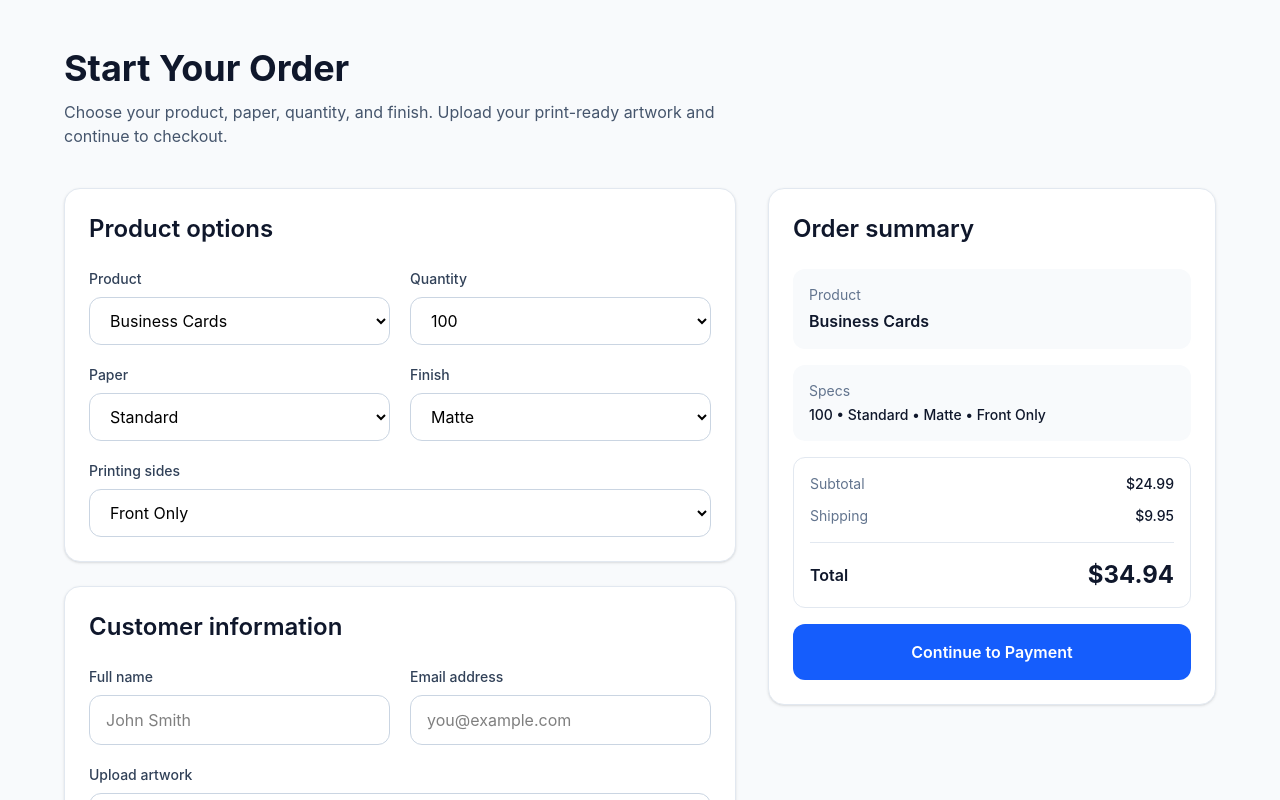
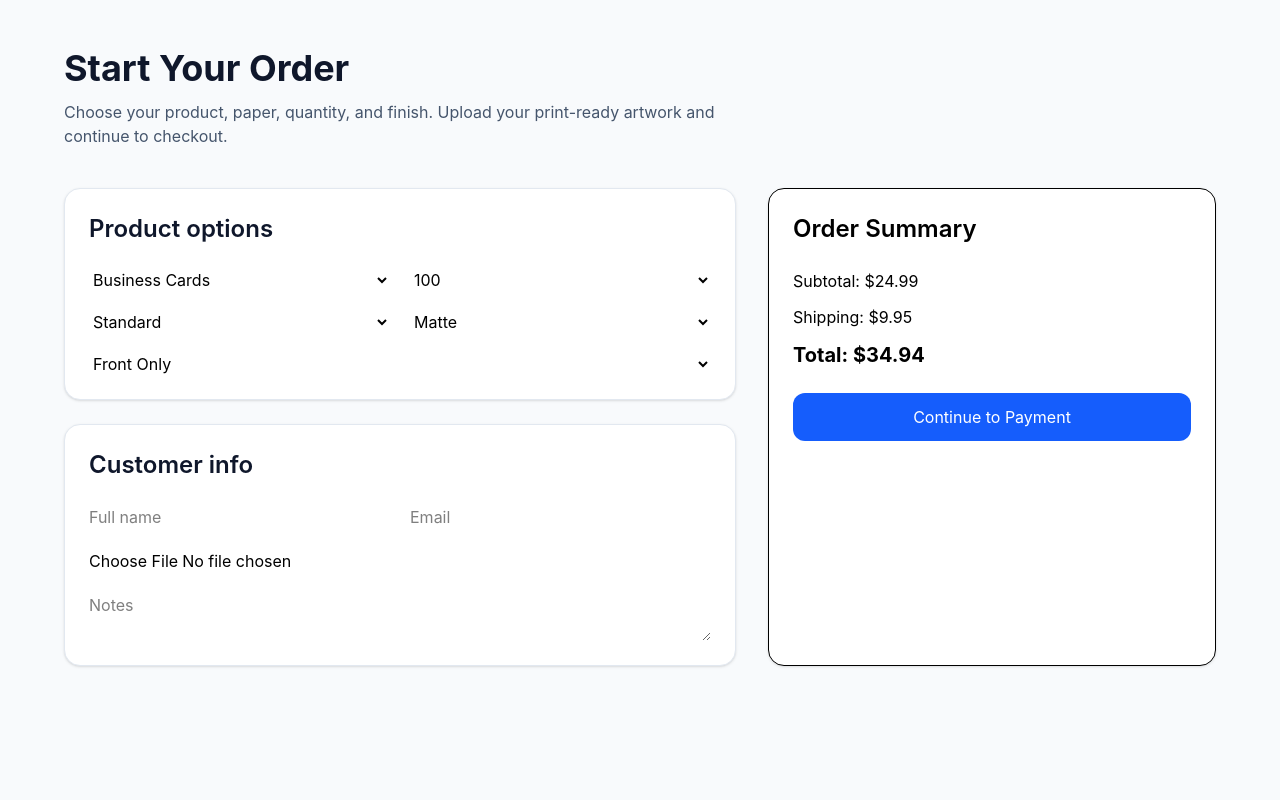
Before and after one commit to deworkenj-envision/Version-25a, a Next.js app: page /order in a window 1280 px wide. Shown: the top 800 px of the page. Built offline with nearby package versions, Linux system fonts and the light colour scheme.

Commit message:
Update page.js

```diff
--- a/app/order/page.js
+++ b/app/order/page.js
@@ -1,7 +1,7 @@
 "use client";
 
 import { useEffect, useMemo, useState } from "react";
-import { PRODUCT_OPTIONS, calculatePrice, formatPrice } from "@/lib/pricing";
+import { PRODUCT_OPTIONS, calculatePrice, formatPrice } from "../../lib/pricing";
 
 export default function OrderPage() {
   const [productName, setProductName] = useState("Business Cards");
@@ -144,232 +144,79 @@ export default function OrderPage() {
 
         <form onSubmit={handleCheckout} className="grid gap-8 lg:grid-cols-[1.2fr_0.8fr]">
           <div className="space-y-6">
+
+            {/* PRODUCT OPTIONS */}
             <div className="rounded-2xl border border-slate-200 bg-white p-6 shadow-sm">
-              <h2 className="text-2xl font-semibold text-slate-900">
-                Product options
-              </h2>
+              <h2 className="text-2xl font-semibold text-slate-900">Product options</h2>
 
               <div className="mt-6 grid gap-5 md:grid-cols-2">
-                <div>
-                  <label htmlFor="productName" className="mb-2 block text-sm font-medium text-slate-700">
-                    Product
-                  </label>
-                  <select
-                    id="productName"
-                    value={productName}
-                    onChange={(e) => setProductName(e.target.value)}
-                    className="w-full rounded-xl border border-slate-300 px-4 py-3 outline-none focus:border-blue-600 focus:ring-2 focus:ring-blue-100"
-                  >
-                    {Object.keys(PRODUCT_OPTIONS).map((product) => (
-                      <option key={product} value={product}>
-                        {product}
-                      </option>
+
+                <select value={productName} onChange={(e) => setProductName(e.target.value)} className="input">
+                  {Object.keys(PRODUCT_OPTIONS).map((p) => (
+                    <option key={p}>{p}</option>
                   ))}
                 </select>
-                </div>
 
-                <div>
-                  <label htmlFor="quantity" className="mb-2 block text-sm font-medium text-slate-700">
-                    Quantity
-                  </label>
-                  <select
-                    id="quantity"
-                    value={quantity}
-                    onChange={(e) => setQuantity(Number(e.target.value))}
-                    className="w-full rounded-xl border border-slate-300 px-4 py-3 outline-none focus:border-blue-600 focus:ring-2 focus:ring-blue-100"
-                  >
-                    {options.quantities.map((value) => (
-                      <option key={value} value={value}>
-                        {value}
-                      </option>
+                <select value={quantity} onChange={(e) => setQuantity(Number(e.target.value))} className="input">
+                  {options.quantities.map((q) => (
+                    <option key={q}>{q}</option>
                   ))}
                 </select>
-                </div>
 
-                <div>
-                  <label htmlFor="paper" className="mb-2 block text-sm font-medium text-slate-700">
-                    Paper
-                  </label>
-                  <select
-                    id="paper"
-                    value={paper}
-                    onChange={(e) => setPaper(e.target.value)}
-                    className="w-full rounded-xl border border-slate-300 px-4 py-3 outline-none focus:border-blue-600 focus:ring-2 focus:ring-blue-100"
-                  >
-                    {options.papers.map((value) => (
-                      <option key={value} value={value}>
-                        {value}
-                      </option>
+                <select value={paper} onChange={(e) => setPaper(e.target.value)} className="input">
+                  {options.papers.map((p) => (
+                    <option key={p}>{p}</option>
                   ))}
                 </select>
-                </div>
 
-                <div>
-                  <label htmlFor="finish" className="mb-2 block text-sm font-medium text-slate-700">
-                    Finish
-                  </label>
-                  <select
-                    id="finish"
-                    value={finish}
-                    onChange={(e) => setFinish(e.target.value)}
-                    className="w-full rounded-xl border border-slate-300 px-4 py-3 outline-none focus:border-blue-600 focus:ring-2 focus:ring-blue-100"
-                  >
-                    {options.finishes.map((value) => (
-                      <option key={value} value={value}>
-                        {value}
-                      </option>
+                <select value={finish} onChange={(e) => setFinish(e.target.value)} className="input">
+                  {options.finishes.map((f) => (
+                    <option key={f}>{f}</option>
                   ))}
                 </select>
-                </div>
 
-                <div className="md:col-span-2">
-                  <label htmlFor="sides" className="mb-2 block text-sm font-medium text-slate-700">
-                    Printing sides
-                  </label>
-                  <select
-                    id="sides"
-                    value={sides}
-                    onChange={(e) => setSides(e.target.value)}
-                    className="w-full rounded-xl border border-slate-300 px-4 py-3 outline-none focus:border-blue-600 focus:ring-2 focus:ring-blue-100"
-                  >
-                    {options.sides.map((value) => (
-                      <option key={value} value={value}>
-                        {value}
-                      </option>
+                <select value={sides} onChange={(e) => setSides(e.target.value)} className="input md:col-span-2">
+                  {options.sides.map((s) => (
+                    <option key={s}>{s}</option>
                   ))}
                 </select>
-                </div>
+
               </div>
             </div>
 
+            {/* CUSTOMER */}
             <div className="rounded-2xl border border-slate-200 bg-white p-6 shadow-sm">
-              <h2 className="text-2xl font-semibold text-slate-900">
-                Customer information
-              </h2>
+              <h2 className="text-2xl font-semibold text-slate-900">Customer info</h2>
 
               <div className="mt-6 grid gap-5 md:grid-cols-2">
-                <div>
-                  <label htmlFor="customerName" className="mb-2 block text-sm font-medium text-slate-700">
-                    Full name
-                  </label>
-                  <input
-                    id="customerName"
-                    type="text"
-                    value={customerName}
-                    onChange={(e) => setCustomerName(e.target.value)}
-                    className="w-full rounded-xl border border-slate-300 px-4 py-3 outline-none focus:border-blue-600 focus:ring-2 focus:ring-blue-100"
-                    placeholder="John Smith"
-                    required
-                  />
-                </div>
 
-                <div>
-                  <label htmlFor="customerEmail" className="mb-2 block text-sm font-medium text-slate-700">
-                    Email address
-                  </label>
-                  <input
-                    id="customerEmail"
-                    type="email"
-                    value={customerEmail}
-                    onChange={(e) => setCustomerEmail(e.target.value)}
-                    className="w-full rounded-xl border border-slate-300 px-4 py-3 outline-none focus:border-blue-600 focus:ring-2 focus:ring-blue-100"
-                    placeholder="you@example.com"
-                    required
-                  />
-                </div>
+                <input placeholder="Full name" value={customerName} onChange={(e)=>setCustomerName(e.target.value)} className="input" required />
+                <input placeholder="Email" value={customerEmail} onChange={(e)=>setCustomerEmail(e.target.value)} className="input" required />
 
-                <div className="md:col-span-2">
-                  <label htmlFor="artwork" className="mb-2 block text-sm font-medium text-slate-700">
-                    Upload artwork
-                  </label>
-                  <input
-                    id="artwork"
-                    type="file"
-                    onChange={(e) => setSelectedFile(e.target.files?.[0] || null)}
-                    className="w-full rounded-xl border border-slate-300 px-4 py-3 outline-none file:mr-4 file:rounded-lg file:border-0 file:bg-slate-100 file:px-4 file:py-2 file:font-medium"
-                  />
-                  {uploadedFile?.fileName ? (
-                    <p className="mt-2 text-sm text-green-700">
-                      Uploaded: {uploadedFile.fileName}
-                    </p>
-                  ) : null}
-                  {uploading ? (
-                    <p className="mt-2 text-sm text-slate-600">Uploading artwork...</p>
-                  ) : null}
-                </div>
+                <input type="file" onChange={(e)=>setSelectedFile(e.target.files?.[0])} className="input md:col-span-2"/>
 
-                <div className="md:col-span-2">
-                  <label htmlFor="notes" className="mb-2 block text-sm font-medium text-slate-700">
-                    Notes
-                  </label>
-                  <textarea
-                    id="notes"
-                    value={notes}
-                    onChange={(e) => setNotes(e.target.value)}
-                    rows={4}
-                    className="w-full rounded-xl border border-slate-300 px-4 py-3 outline-none focus:border-blue-600 focus:ring-2 focus:ring-blue-100"
-                    placeholder="Anything you want us to know about your order..."
-                  />
-                </div>
-              </div>
+                <textarea placeholder="Notes" value={notes} onChange={(e)=>setNotes(e.target.value)} className="input md:col-span-2"/>
+
               </div>
             </div>
 
-          <aside className="h-fit rounded-2xl border border-slate-200 bg-white p-6 shadow-sm lg:sticky lg:top-6">
-            <h2 className="text-2xl font-semibold text-slate-900">Order summary</h2>
-
-            <div className="mt-6 space-y-4">
-              <div className="rounded-xl bg-slate-50 p-4">
-                <p className="text-sm text-slate-500">Product</p>
-                <p className="mt-1 font-semibold text-slate-900">{productName}</p>
           </div>
 
-              <div className="rounded-xl bg-slate-50 p-4">
-                <p className="text-sm text-slate-500">Specs</p>
-                <p className="mt-1 text-sm font-medium text-slate-900">
-                  {quantity} • {paper} • {finish} • {sides}
-                </p>
+          {/* SUMMARY */}
+          <aside className="rounded-2xl border bg-white p-6 shadow-sm">
+            <h2 className="text-2xl font-semibold">Order Summary</h2>
+
+            <div className="mt-6 space-y-3">
+              <div>Subtotal: {formatPrice(pricing.subtotal)}</div>
+              <div>Shipping: {formatPrice(pricing.shipping)}</div>
+              <div className="text-xl font-bold">Total: {formatPrice(pricing.total)}</div>
             </div>
 
-              <div className="rounded-xl border border-slate-200 p-4">
-                <div className="flex items-center justify-between text-sm">
-                  <span className="text-slate-500">Subtotal</span>
-                  <span className="font-medium text-slate-900">
-                    {formatPrice(pricing.subtotal)}
-                  </span>
-                </div>
+            {error && <div className="text-red-600 mt-4">{error}</div>}
 
-                <div className="mt-3 flex items-center justify-between text-sm">
-                  <span className="text-slate-500">Shipping</span>
-                  <span className="font-medium text-slate-900">
-                    {formatPrice(pricing.shipping)}
-                  </span>
-                </div>
-
-                <div className="mt-4 border-t border-slate-200 pt-4">
-                  <div className="flex items-center justify-between">
-                    <span className="text-base font-semibold text-slate-900">Total</span>
-                    <span className="text-2xl font-bold text-slate-900">
-                      {formatPrice(pricing.total)}
-                    </span>
-                  </div>
-                </div>
-              </div>
-
-              {error ? (
-                <div className="rounded-xl border border-red-200 bg-red-50 px-4 py-3 text-sm text-red-700">
-                  {error}
-                </div>
-              ) : null}
-
-              <button
-                type="submit"
-                disabled={submitting || uploading}
-                className="w-full rounded-xl bg-blue-600 px-4 py-4 text-base font-semibold text-white transition hover:bg-blue-700 disabled:cursor-not-allowed disabled:opacity-60"
-              >
+            <button className="mt-6 w-full bg-blue-600 text-white py-3 rounded-xl">
               {submitting ? "Processing..." : "Continue to Payment"}
             </button>
-            </div>
           </aside>
         </form>
       </div>
```
Lines whose indentation alone changed are shown as unchanged.
